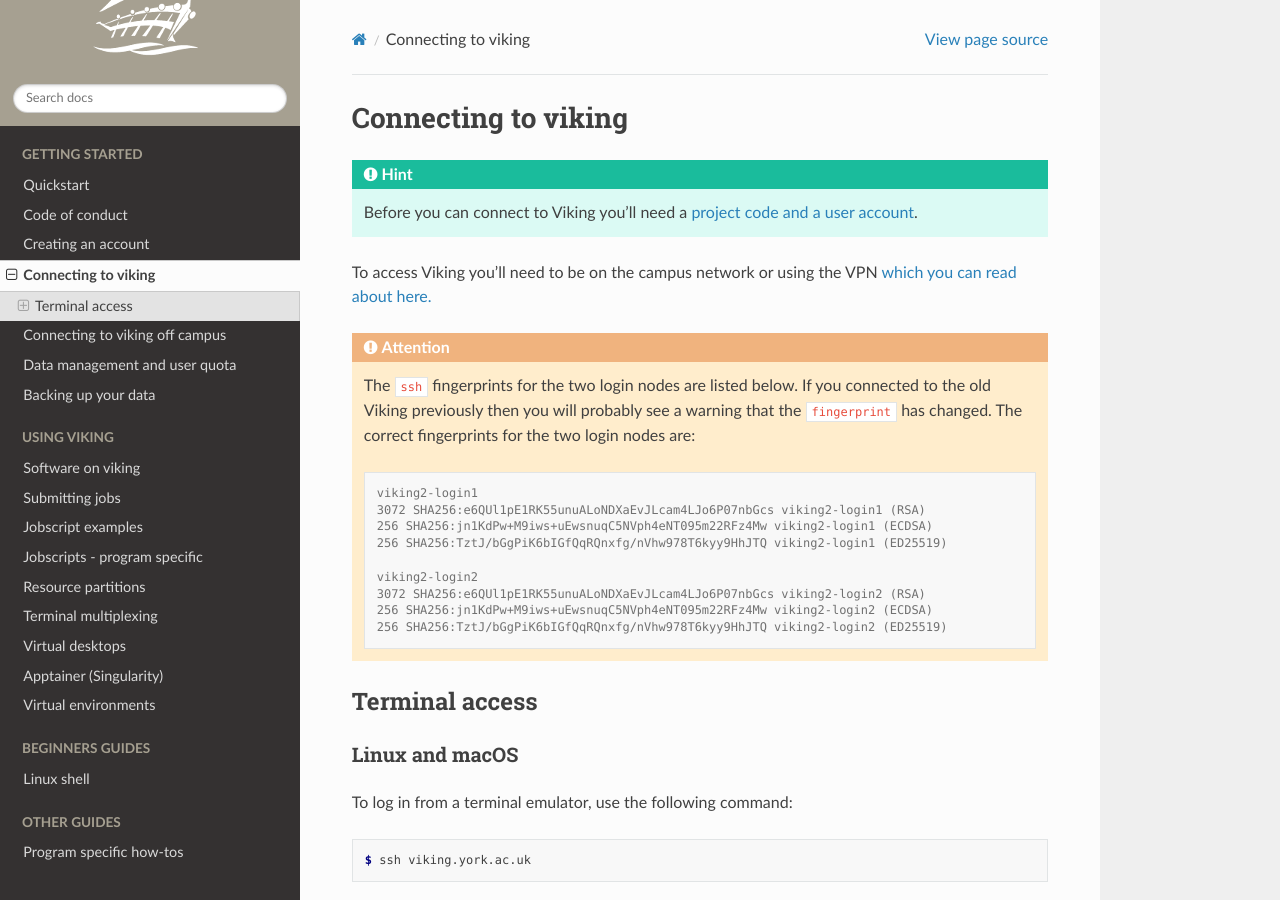
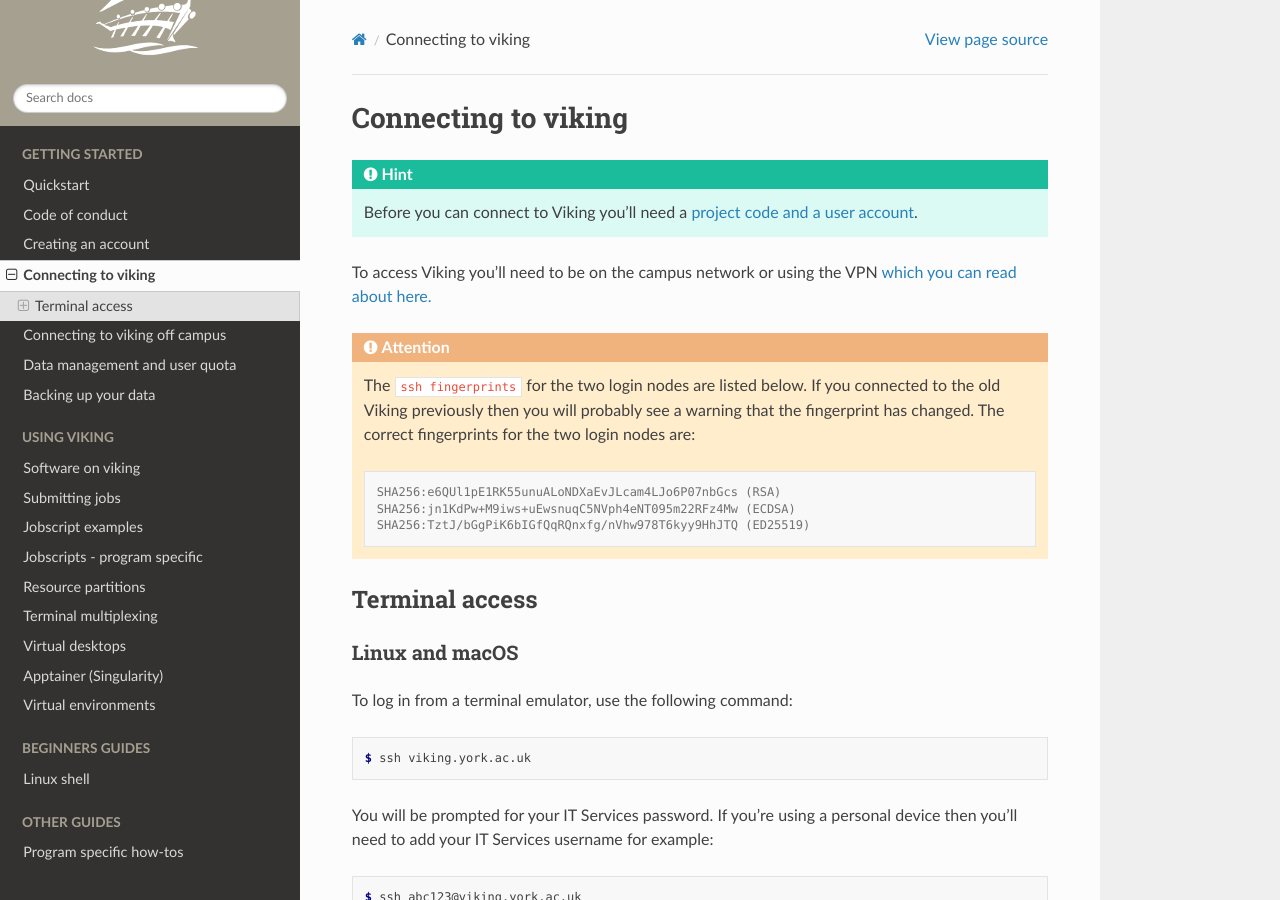
Before and after one commit to university-of-york/research-it-documentation, a Sphinx documentation site: the page built from docs/source/getting_started/connecting_to_viking.rst, in a window 1280 px wide and 900 px high. Built offline with Sphinx 7.4.7 and the Read the Docs theme 2.0.0, drawn with Linux system fonts in a browser that asks for light colours.

```diff
--- a/docs/source/getting_started/connecting_to_viking.rst
+++ b/docs/source/getting_started/connecting_to_viking.rst
@@ -9,19 +9,13 @@ To access Viking you'll need to be on the campus network or using the VPN :doc:`
 
 .. attention::
 
-    The ``ssh`` fingerprints for the two login nodes are listed below. If you connected to the old Viking previously then you will probably see a warning that the ``fingerprint`` has changed. The correct fingerprints for the two login nodes are:
+    The ``ssh fingerprints`` for the two login nodes are listed below. If you connected to the old Viking previously then you will probably see a warning that the fingerprint has changed. The correct fingerprints for the two login nodes are:
 
     .. code-block:: console
 
-        viking2-login1
-        3072 SHA256:e6QUl1pE1RK55unuALoNDXaEvJLcam4LJo6P07nbGcs viking2-login1 (RSA)
-        256 SHA256:jn1KdPw+M9iws+uEwsnuqC5NVph4eNT095m22RFz4Mw viking2-login1 (ECDSA)
-        256 SHA256:TztJ/bGgPiK6bIGfQqRQnxfg/nVhw978T6kyy9HhJTQ viking2-login1 (ED25519)
-
-        viking2-login2
-        3072 SHA256:e6QUl1pE1RK55unuALoNDXaEvJLcam4LJo6P07nbGcs viking2-login2 (RSA)
-        256 SHA256:jn1KdPw+M9iws+uEwsnuqC5NVph4eNT095m22RFz4Mw viking2-login2 (ECDSA)
-        256 SHA256:TztJ/bGgPiK6bIGfQqRQnxfg/nVhw978T6kyy9HhJTQ viking2-login2 (ED25519)
+        SHA256:e6QUl1pE1RK55unuALoNDXaEvJLcam4LJo6P07nbGcs (RSA)
+        SHA256:jn1KdPw+M9iws+uEwsnuqC5NVph4eNT095m22RFz4Mw (ECDSA)
+        SHA256:TztJ/bGgPiK6bIGfQqRQnxfg/nVhw978T6kyy9HhJTQ (ED25519)
 
 
 Terminal access
```
Also changed, not shown: docs/source/getting_started/quickstart.rst (+4 -9 lines).
